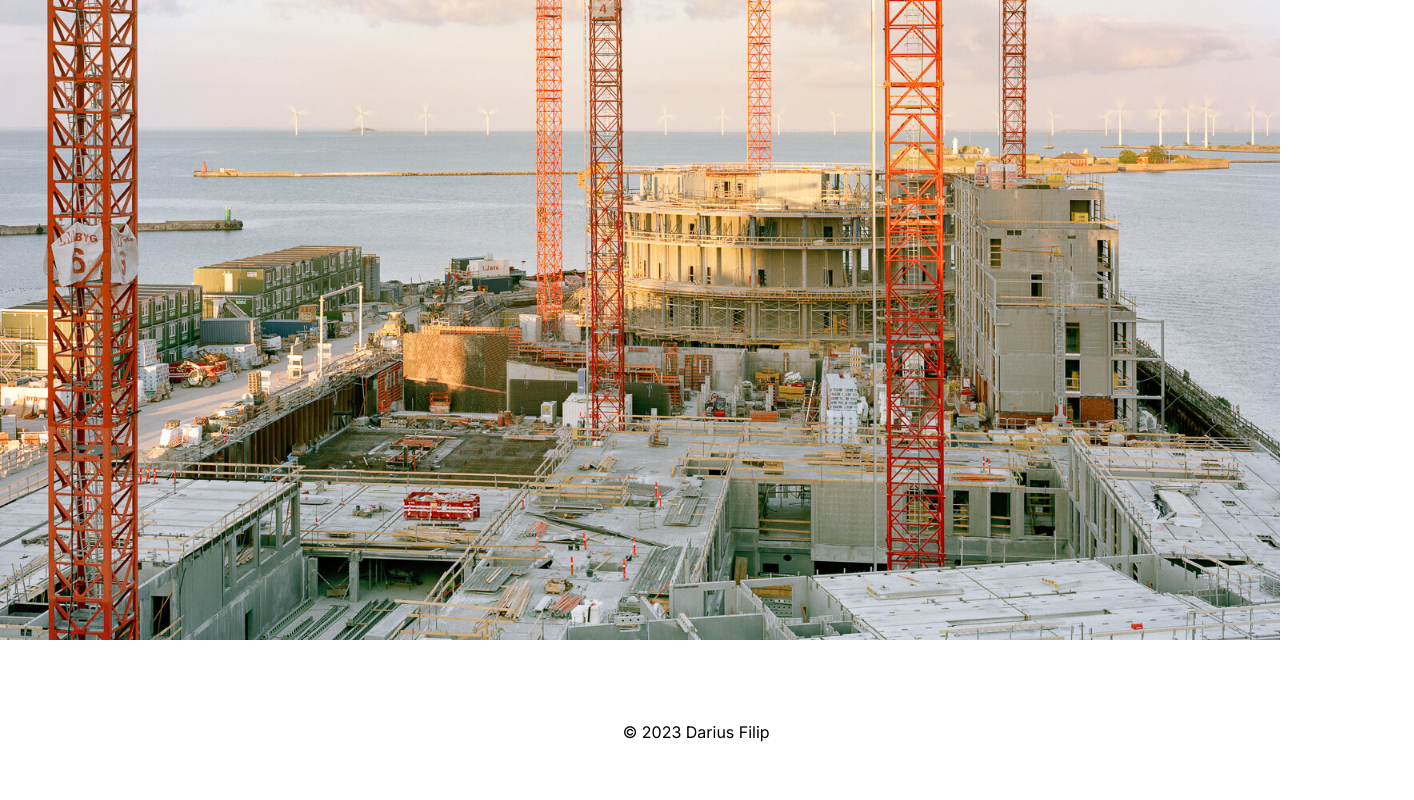
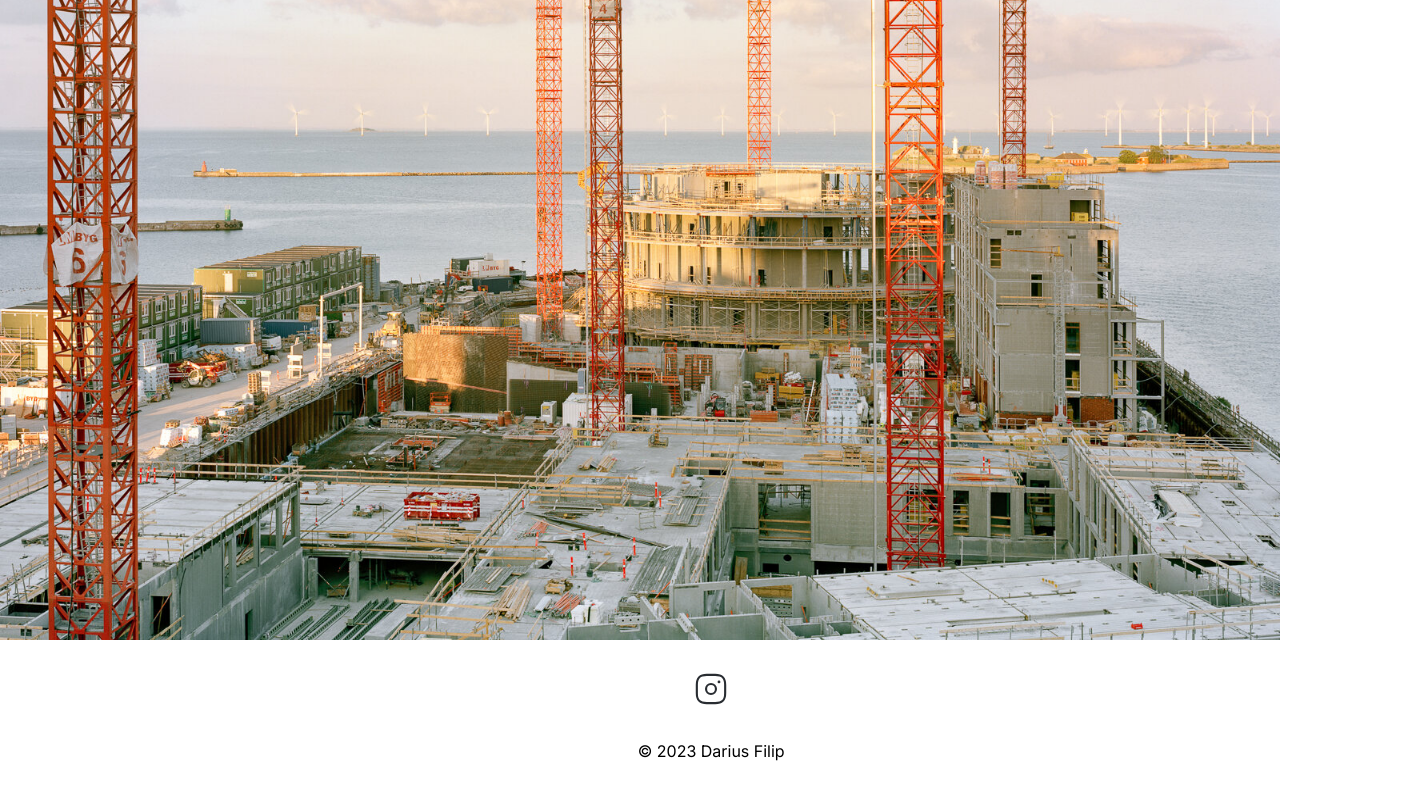
Before and after one commit to danieldraganweb/darius-filip-com-next-app, a Next.js app: page / in a window 1280 px wide. Shown: the part 515-1315 px from the top of the page, 1414 px wide, since content can reach past the window. Built offline with nearby package versions, Linux system fonts and the light colour scheme.

Commit message:
add instagram svg component to footer

```diff
--- a/app/components/Footer.tsx
+++ b/app/components/Footer.tsx
@@ -1,10 +1,14 @@
 import styles from "../styles/Footer.module.scss";
+import InstagramSVG from "./InstagramSVG";
 
 function Footer() {
   return (
-    <div className={styles.main}>
-      <p className={styles.copyright}>&copy; 2023 Darius Filip</p>
-    </div>
+    <>
+      <div className={styles.main}>
+        <InstagramSVG />
+        <p className={styles.copyright}>&copy; 2023 Darius Filip</p>
+      </div>
+    </>
   );
 }
 
--- a/app/styles/Footer.module.scss
+++ b/app/styles/Footer.module.scss
@@ -1,11 +1,12 @@
 .main{
     width: 100vw;
+    max-width: 1500px;
     height: 15vh;
-    max-width: 1250px;
     margin-left: auto;
     margin-right: auto;
     background-color: #ffffff;
     display: flex;
+    flex-direction: column;
     justify-content: space-between;
     align-items: center;
     padding: 0 5%;
@@ -13,6 +14,7 @@
     top: 0;
     z-index: 100;
     bottom: 0%;
+    gap: 0.1rem;
 
     .copyright{
         width: 100%;
```
